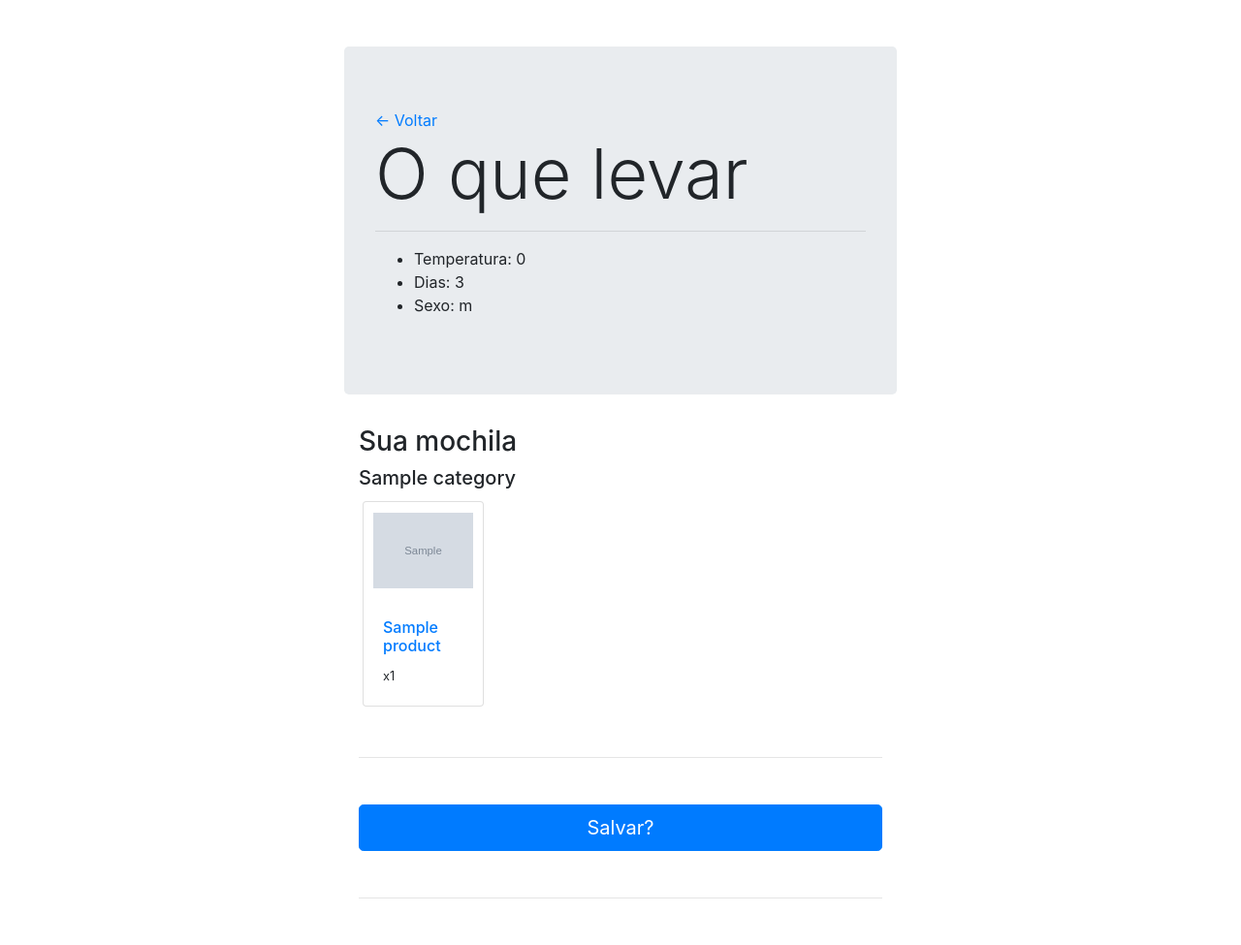
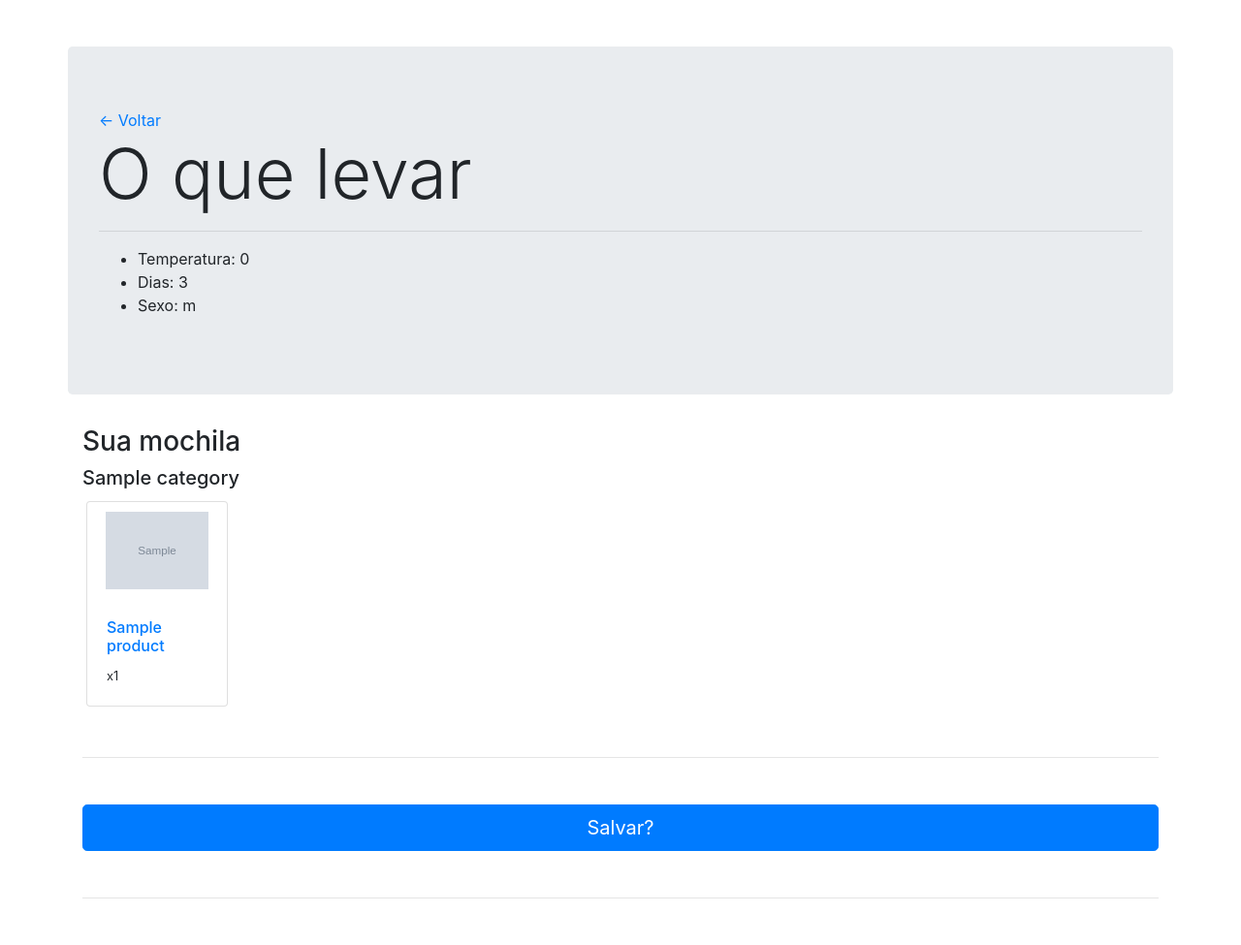
Before and after one commit to renancamm/what2take_old, a Django app: page /app/backpack/1/ in a window 1280 px wide. Shown: the whole page at 97% size. Run offline with Django 3.2, Linux system fonts and the light colour scheme; tables that the repository leaves empty hold one stand-in row (values such as "Sample post"); grey boxes marked "Sample" are stand-in pictures; some libraries are stand-ins or nearby versions.

Commit message:
layout update

```diff
--- a/app/templates/backpack_detail.html
+++ b/app/templates/backpack_detail.html
@@ -7,7 +7,7 @@
 {% block content %}
 
 <div class="row justify-content-center mt-5">
-    <div class="col-6 jumbotron">
+    <div class="col-12 jumbotron">
 
         <a href="{% url 'backpack-new' %}">← Voltar</a>
         <h2 class="display-3">O que levar</h2>
@@ -24,7 +24,7 @@
 </div>
 
 <div class="row justify-content-center">
-    <div class="col-6">
+    <div class="col-12">
         <h3>Sua mochila</h3>
 
             {% for category in context.categories %}
@@ -34,7 +34,7 @@
                     {% if item.product.category == category %}
 
 
-                    <div class="card m-1" style="width: 125px;">
+                    <div class="card m-1" style="width: 146px;">
                       <img src="{{ item.product.image.url }}" class="card-img-top" alt="{{ item.product.name }}" style="object-fit: contain; height: 100px; padding: 10px;">
                       <div class="card-body">
                         <h6 class="card-title">
```
